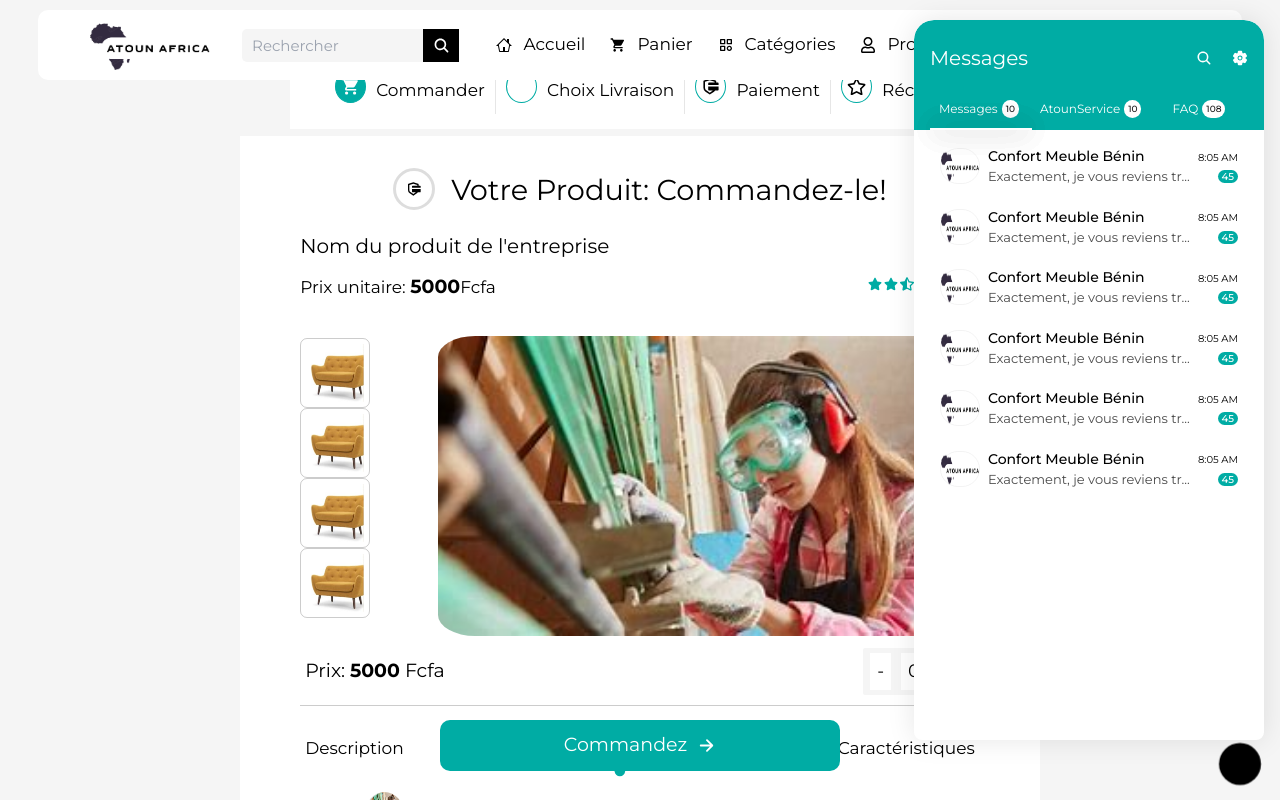
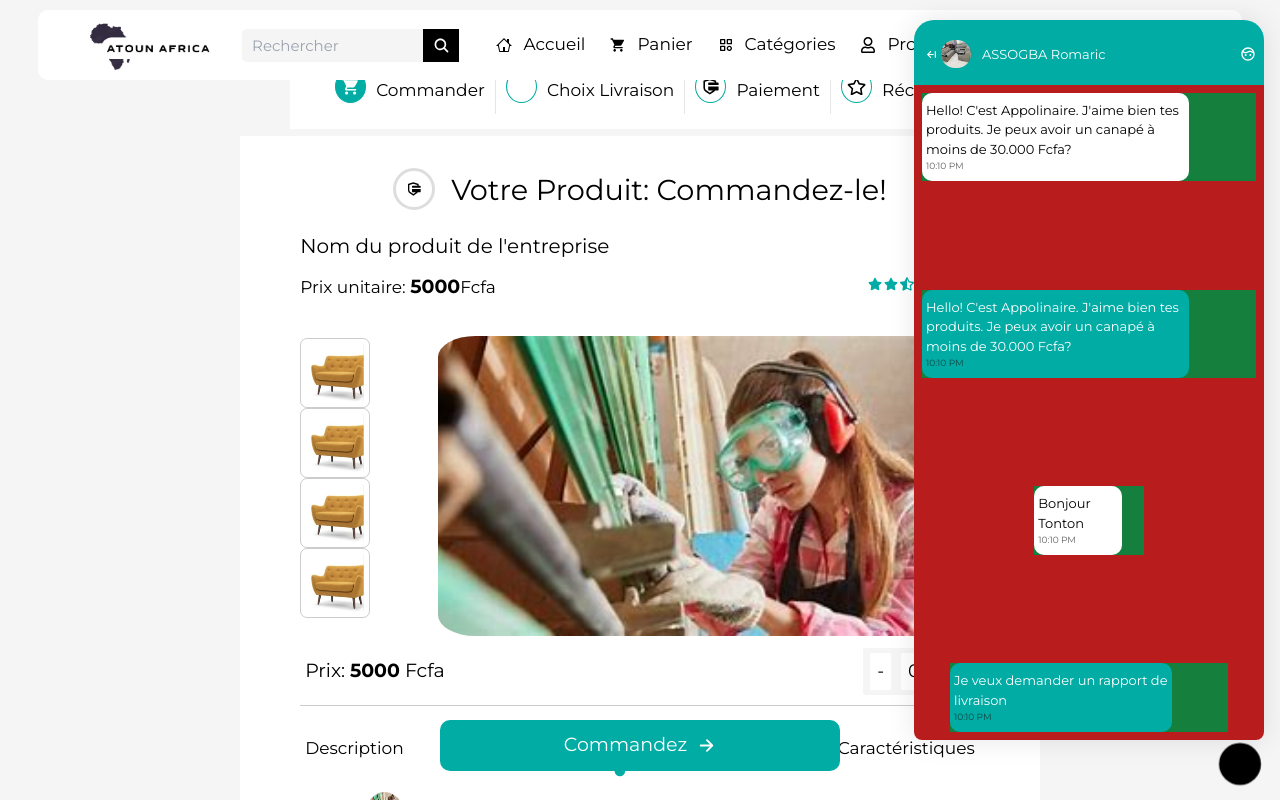
Before and after one commit to Appolinairee/atounafrica--reactApp, a React (Create React App) app: page /order in a window 1280 px wide. Both pictures are taken after a click on the button 1240 px from the left and 764 px from the top of the page. Shown: the top 800 px of the page. Built offline with nearby package versions, Linux system fonts and the light colour scheme; some icons are missing.

Commit message:
feat: chat message components

```diff
--- /dev/null
+++ b/src/BaseComponents/ChatUnit.jsx
@@ -0,0 +1,13 @@
+const ChatUnit = ({message}) => {
+  return (
+    <div className="bg-green-700 flex items-end justify-end w-full">
+        <div className={`py-2 max-w-[80%] px-1 rounded-[10px] ${message.type == 1 ? 'bg-primary text-light' : 'bg-light'}`}>
+            <p className="text-[13px]">{message.message}</p>
+
+            <p className="text-[9px] text-dark/70 ">{message.time}</p>
+        </div>
+    </div>
+  )
+}
+
+export default ChatUnit
--- a/src/BaseComponents/HiddenBodyScroll.jsx
+++ b/src/BaseComponents/HiddenBodyScroll.jsx
@@ -1,15 +1,23 @@
+import { useEffect } from 'react';
+
 const HiddenBodyScroll = ({state}) => {
+  useEffect(() => {
+    console.log(state);
     const bodyElement = document.body;
 
+    console.log("state");
     if (state) {
-      bodyElement.classList.add("overflow-hidden");
+      bodyElement.classList.add("scrollbar-none");
     } else {
-      bodyElement.classList.remove("overflow-hidden");
+      bodyElement.classList.remove("scrollbar-none");
     }
 
     return () => {
-      bodyElement.classList.remove("overflow-hidden");
+      bodyElement.classList.remove("scrollbar-none");
     };
-}
+  }, [state]);
+
+  return <p>Hello</p>
+};
 
 export default HiddenBodyScroll;
--- /dev/null
+++ b/src/components/Chat.jsx
@@ -0,0 +1,64 @@
+import { BiArrowFromRight } from "react-icons/bi";
+import Profil from "../assets/photos(exemples)/OIP (3).jpg";
+import { BiFace } from "react-icons/bi";
+import ChatUnit from "../BaseComponents/ChatUnit";
+
+const Chat = () => {
+
+  const Messages = [
+    {
+      "message": "Hello! C'est Appolinaire. J'aime bien tes produits. Je peux avoir un canapé à moins de 30.000 Fcfa?",
+      "type": 0,
+      "time": "10:10 PM"
+    },
+    {
+      "message": "Hello! C'est Appolinaire. J'aime bien tes produits. Je peux avoir un canapé à moins de 30.000 Fcfa?",
+      "type": 1,
+      "time": "10:10 PM"
+    },
+
+    {
+      "message": "Bonjour Tonton",
+      "type": 0,
+      "time": "10:10 PM"
+    },
+    {
+      "message": "Je veux demander un rapport de livraison",
+      "type": 1,
+      "time": "10:10 PM"
+    }
+  ]
+
+  return (
+    <div className="absolute bg-light top-0 left-0 w-full h-full">
+
+       <div className="absolute pt-2 pb-1 px-2 text-light w-full top-0 left-0 bg-primary  flex items-center h-[9%]">
+
+          <div className="flex items-center gap-2 text-[13px] ">
+            <div className="flex items-center rounded-2xl hover:bg-light/15 gap-[3px] text-[13px] cursor-pointer p-[3px]">
+              <BiArrowFromRight />
+              <img className="w-[30px] h-[28px] rounded-full" src={Profil} alt="" />
+            </div>
+
+            <p>ASSOGBA Romaric</p>
+          </div>
+
+          <BiFace />
+       </div>
+
+       <div className="absolute p-2 flex flex-col gap-1 bottom-0 w-full h-[91%] left-0 bg-red-700 mt-8">
+          {
+            Messages.map((message, index ) => (
+              <div key={index+message.message}>
+                <ChatUnit message={message} />
+
+              </div>
+            ))
+          }
+        </div>
+
+    </div>
+  )
+}
+
+export default Chat;
--- a/src/components/Message.jsx
+++ b/src/components/Message.jsx
@@ -5,6 +5,8 @@ import MessageButton from "../BaseComponents/MessageButton";
 import { IoSearch } from "react-icons/io5";
 import { IoSettings } from "react-icons/io5";
 import Overflow from "../BaseComponents/Overflow";
+import Chat from "./Chat";
+import HiddenBodyScroll from "../BaseComponents/HiddenBodyScroll";
 
 const Message = () => {
     const [msgType, setMsgType] = useState(0);
@@ -26,13 +28,13 @@ const Message = () => {
     }, [msgType]);
 
 
+    // <HiddenBodyScroll state={msgState} />
 
   return (
     <>
         <MessageButton messageState={msgState} handleMsgState={handleMsgState} />
 
-        <div className={`fixed bg-red right-4 bottom-[60px] bg-light w-[350px] h-[90vh] rounded-tl-[20px] rounded-tr-[20px] rounded-lg z-50 shadow-boxShadow1 ${msgState ? 'block' : 'hidden'} overflow-hidden`}>
-
+        <div className={`fixed bg-red right-4 bottom-[60px] bg-light w-[350px] h-[90vh] rounded-tl-[20px] rounded-tr-[20px] rounded-lg z-50 shadow-boxShadow1 ${msgState ? 'block' : 'hidden'} overflow-hidden scrollbar`}>
             <div className="bg-primary px-4 pt-6 rounded-tl-[20px] rounded-tr-[20px] text-light">
                 <div className="flex items-center mb-7">
                     <h4 className="text-xl">Messages</h4>
@@ -64,12 +66,12 @@ const Message = () => {
                     </div>
             </div>
 
-
+            <Chat />
         </div>
 
         {
             msgState &&
-            <Overflow handleOverflow={handleMsgState} className="!fixed z-50 !-right-[20px] w-[100vw] " />
+            <Overflow handleOverflow={handleMsgState} className="!fixed bg-transparent z-45 !right-[20px] w-[100vw] " />
         }
     </>
   )
--- a/src/components/MessagesList.jsx
+++ b/src/components/MessagesList.jsx
@@ -55,7 +55,7 @@ const MessagesList = () => {
       {
         messages.length > 0 ?
         messages.map((message, index) => (
-            <MessageListElement element={message} />
+            <MessageListElement key={index+message.name} element={message} />
         ))
         :
         <NothingToDisplay text="Aucun message" />
--- a/src/components/Notifications.jsx
+++ b/src/components/Notifications.jsx
@@ -100,16 +100,13 @@ const Notifications = ({handleNotification, notificationState }) => {
   ];
 
   const Messages = [];
-
-
-  useEffect(() => {
-    <HiddenBodyScroll state={notificationState} />
-  }, [notificationState]);
+  // <HiddenBodyScroll state={notificationState} />
 
   return (
     <div className={`fixed top-0 right-0 h-full w-full bg-transparent ${
       notificationState ? "z-50 block" : "z-0 w-0 hidden"
     }`}>
+
       <div
         className={`${
           notificationState ? "translate-x-0" : "translate-x-full"
```
Also changed, not shown: 1 other file (tests, documents, lock files or other folders).
